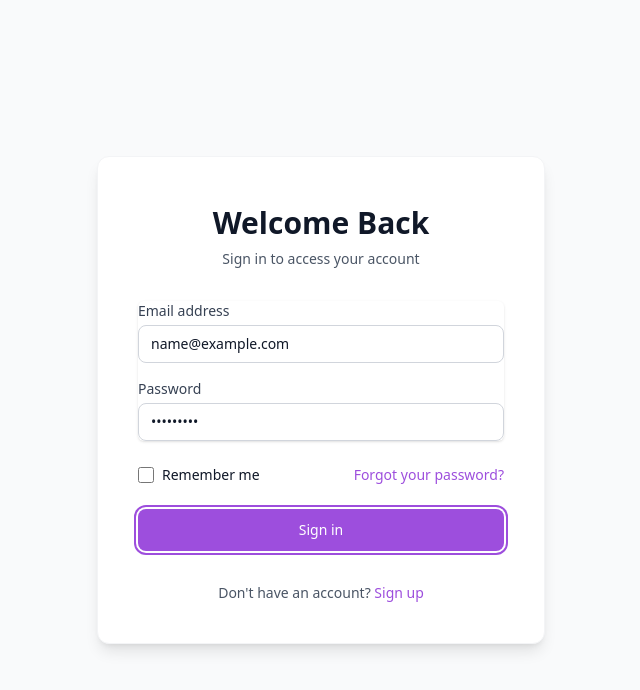
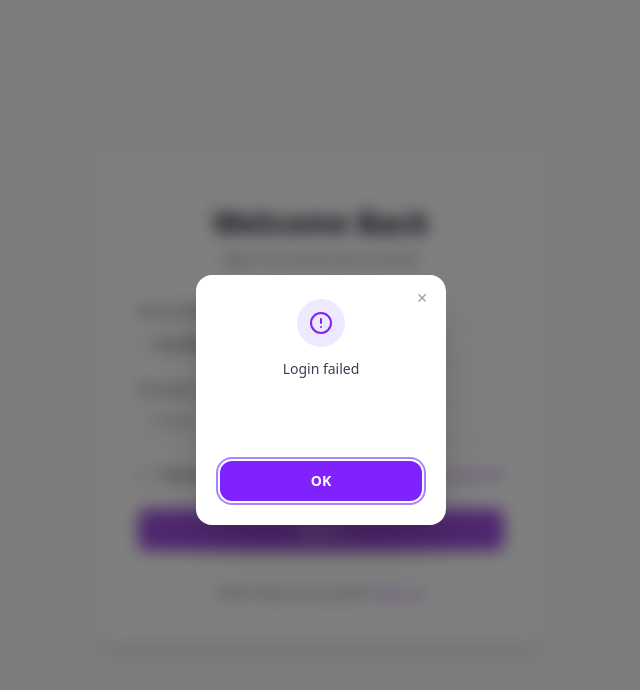
Before and after one commit to akashjadhav09/tech-forge-frontend, a React (Vite) app: page /login in a window 1280 px wide. Both pictures are taken after typing "name@example.com", "Sample123" into the empty fields and a click on the button "Sign in". Shown: the top 690 px of the page, without its empty margins (319-959 px from the left). Built offline with nearby package versions, Linux system fonts and the light colour scheme; no server answers.

Commit message:
Show Popup instead alert.

```diff
--- a/src/components/auth/LoginForm.jsx
+++ b/src/components/auth/LoginForm.jsx
@@ -1,11 +1,31 @@
+import { useState, useRef } from 'react';
 import { Link, useNavigate } from 'react-router-dom';
 import { loginUser } from '../../api/auth.api';
 import { useAuth } from '../../contexts/AuthContext';
+import AlertModal from '../common/AlertModal';
 
 export default function LoginForm() {
 
     const navigate = useNavigate();
     const { login } = useAuth();
+
+    const [alertMessage, setAlertMessage] = useState('');
+    const [alertOpen, setAlertOpen] = useState(false);
+    const pendingNav = useRef(null);
+
+    const showAlert = (msg, navigateTo = null) => {
+        pendingNav.current = navigateTo;
+        setAlertMessage(msg);
+        setAlertOpen(true);
+    };
+
+    const handleClose = () => {
+        setAlertOpen(false);
+        if (pendingNav.current) {
+            navigate(pendingNav.current);
+            pendingNav.current = null;
+        }
+    };
 
     const handleSubmit = async (e) => {
         e.preventDefault();
@@ -15,7 +35,7 @@ export default function LoginForm() {
             const password = e.target.password.value;
 
             if (!email || !password) {
-                alert("Please fill all fields");
+                showAlert("Please fill all fields");
                 return;
             }
 
@@ -27,17 +47,21 @@ export default function LoginForm() {
             // Use context login to update global state (stores access_token + refresh_token)
             await login(res.data);
 
-            alert("Login success");
-
-            navigate('/home');
+            showAlert("Login success", '/home');
         } catch (err) {
             console.log(err);
-            alert(err.response?.data?.message || "Login failed");
+            showAlert(err.response?.data?.message || "Login failed");
         }
     }
 
     return (
         <div className="min-h-screen flex items-center justify-center bg-gray-50 py-12 px-4 sm:px-6 lg:px-8">
+            <AlertModal
+                isOpen={alertOpen}
+                message={alertMessage}
+                onClose={handleClose}
+            />
+
             <div className="max-w-md w-full space-y-8 bg-white p-10 rounded-xl shadow-lg border border-gray-100">
                 <div className="text-center">
                     <h2 className="mt-2 text-3xl font-extrabold text-gray-900">
--- a/src/components/auth/RegisterForm.jsx
+++ b/src/components/auth/RegisterForm.jsx
@@ -1,10 +1,30 @@
+import { useState, useRef } from 'react';
 import { Link, useNavigate } from 'react-router-dom';
 import { registerUser, loginUser } from '../../api/auth.api';
 import { useAuth } from '../../contexts/AuthContext';
+import AlertModal from '../common/AlertModal';
 
 export default function RegisterForm() {
     const navigate = useNavigate();
     const { login } = useAuth();
+
+    const [alertMessage, setAlertMessage] = useState('');
+    const [alertOpen, setAlertOpen] = useState(false);
+    const pendingNav = useRef(null);
+
+    const showAlert = (msg, navigateTo = null) => {
+        pendingNav.current = navigateTo;
+        setAlertMessage(msg);
+        setAlertOpen(true);
+    };
+
+    const handleClose = () => {
+        setAlertOpen(false);
+        if (pendingNav.current) {
+            navigate(pendingNav.current);
+            pendingNav.current = null;
+        }
+    };
 
     const handleSubmit = async (e) => {
         e.preventDefault();
@@ -15,7 +35,7 @@ export default function RegisterForm() {
             const confirmPassword = e.target.confirmPassword.value;
 
             if (password !== confirmPassword) {
-                alert("Passwords do not match");
+                showAlert("Passwords do not match");
                 return;
             }
 
@@ -34,16 +54,21 @@ export default function RegisterForm() {
             // Use context login to update global state (stores access_token + refresh_token)
             await login(loginRes.data);
 
-            alert("Registration and login success");
-            navigate('/home');
+            showAlert("Registration and login success", '/home');
         } catch (err) {
             console.log(err);
-            alert(err.response?.data?.message || "Registration failed");
+            showAlert(err.response?.data?.message || "Registration failed");
         }
     }
 
     return (
         <div className="min-h-screen flex items-center justify-center bg-gray-50 py-12 px-4 sm:px-6 lg:px-8">
+            <AlertModal
+                isOpen={alertOpen}
+                message={alertMessage}
+                onClose={handleClose}
+            />
+
             <div className="max-w-md w-full space-y-8 bg-white p-10 rounded-xl shadow-lg border border-gray-100">
                 <div className="text-center">
                     <h2 className="mt-2 text-3xl font-extrabold text-gray-900">
--- a/src/components/blog/BlogPostForm.jsx
+++ b/src/components/blog/BlogPostForm.jsx
@@ -1,4 +1,5 @@
 import { useState, useRef, useEffect } from 'react';
+import AlertModal from '../common/AlertModal';
 import { uploadBlogImage } from '../../api/blog.api';
 
 export default function BlogPostForm({
@@ -31,6 +32,14 @@ export default function BlogPostForm({
     const [uploadError, setUploadError] = useState(null);
 
     const [isSubmitting, setIsSubmitting] = useState(false);
+
+    const [alertMessage, setAlertMessage] = useState('');
+    const [alertOpen, setAlertOpen] = useState(false);
+
+    const showAlert = (msg) => {
+        setAlertMessage(msg);
+        setAlertOpen(true);
+    };
 
     const editorRef = useRef(null);
 
@@ -97,14 +106,14 @@ export default function BlogPostForm({
         if (isSubmitting) return;
 
         if (isUploading) {
-            alert('Please wait for the image to finish uploading.');
+            showAlert('Please wait for the image to finish uploading.');
             return;
         }
 
         const htmlContent = editorRef.current.innerHTML;
 
         if (!title.trim() || !htmlContent.trim()) {
-            alert("Please provide a title and content.");
+            showAlert("Please provide a title and content.");
             return;
         }
 
@@ -134,7 +143,7 @@ export default function BlogPostForm({
 
         } catch (error) {
             console.error("Failed to save post:", error);
-            alert(error?.response?.data?.message ?? "Failed to save post. Please try again.");
+            showAlert(error?.response?.data?.message ?? "Failed to save post. Please try again.");
         } finally {
             setIsSubmitting(false);
         }
@@ -143,6 +152,11 @@ export default function BlogPostForm({
 
     return (
         <div className="min-h-screen bg-gray-50 py-12 px-4 sm:px-6 lg:px-8">
+            <AlertModal
+                isOpen={alertOpen}
+                message={alertMessage}
+                onClose={() => setAlertOpen(false)}
+            />
             <div className="max-w-4xl mx-auto">
                 <div className="bg-white shadow-xl rounded-2xl overflow-hidden">
                     <div className="p-8 space-y-8">
--- /dev/null
+++ b/src/components/common/AlertModal.jsx
@@ -0,0 +1,110 @@
+import { useEffect, useRef } from 'react';
+
+/**
+ * AlertModal — a styled replacement for the browser's native alert().
+ *
+ * Props:
+ *   isOpen   {boolean}  — whether the modal is visible
+ *   message  {string}   — the message to display
+ *   onClose  {function} — called when the user dismisses the modal (X, OK, or backdrop)
+ */
+export default function AlertModal({ isOpen, message, onClose }) {
+    const okBtnRef = useRef(null);
+
+    // Auto-focus the OK button when the modal opens (accessibility + keyboard UX)
+    useEffect(() => {
+        if (isOpen && okBtnRef.current) {
+            okBtnRef.current.focus();
+        }
+    }, [isOpen]);
+
+    // Close on Escape key
+    useEffect(() => {
+        if (!isOpen) return;
+        const handleKey = (e) => {
+            if (e.key === 'Escape') onClose();
+        };
+        document.addEventListener('keydown', handleKey);
+        return () => document.removeEventListener('keydown', handleKey);
+    }, [isOpen, onClose]);
+
+    if (!isOpen) return null;
+
+    return (
+        /* Backdrop */
+        <div
+            id="alert-modal-backdrop"
+            role="dialog"
+            aria-modal="true"
+            aria-labelledby="alert-modal-message"
+            className="fixed inset-0 z-[9999] flex items-center justify-center bg-black/50 backdrop-blur-sm animate-[fadeIn_0.18s_ease]"
+            onClick={onClose}
+        >
+            {/* Modal box — stop clicks from bubbling to backdrop */}
+            <div
+                id="alert-modal-box"
+                className="relative w-[250px] h-[250px] bg-white rounded-2xl shadow-2xl flex flex-col items-center justify-center gap-3 p-6 overflow-hidden animate-[slideUp_0.22s_cubic-bezier(0.34,1.56,0.64,1)] box-border"
+                onClick={(e) => e.stopPropagation()}
+            >
+                {/* X close button */}
+                <button
+                    id="alert-modal-close-x"
+                    aria-label="Close alert"
+                    className="absolute top-2.5 right-3 text-gray-400 hover:text-gray-700 hover:bg-gray-100 text-sm leading-none p-1.5 rounded-md transition-colors duration-150 cursor-pointer border-none bg-transparent"
+                    onClick={onClose}
+                >
+                    ✕
+                </button>
+
+                {/* Icon */}
+                <div className="w-12 h-12 rounded-full bg-violet-100 flex items-center justify-center flex-shrink-0">
+                    <svg
+                        xmlns="http://www.w3.org/2000/svg"
+                        viewBox="0 0 24 24"
+                        fill="none"
+                        stroke="currentColor"
+                        strokeWidth="2"
+                        strokeLinecap="round"
+                        strokeLinejoin="round"
+                        className="w-6 h-6 text-violet-600"
+                        aria-hidden="true"
+                    >
+                        <circle cx="12" cy="12" r="10" />
+                        <line x1="12" y1="8" x2="12" y2="12" />
+                        <line x1="12" y1="16" x2="12.01" y2="16" />
+                    </svg>
+                </div>
+
+                {/* Message */}
+                <p
+                    id="alert-modal-message"
+                    className="m-0 text-center text-sm leading-snug text-gray-700 break-words max-h-20 overflow-y-auto"
+                >
+                    {message}
+                </p>
+
+                {/* OK button */}
+                <button
+                    id="alert-modal-ok"
+                    ref={okBtnRef}
+                    className="mt-auto w-full py-2.5 border-none rounded-xl bg-violet-600 text-white font-semibold text-sm cursor-pointer transition-all duration-150 hover:bg-violet-700 hover:scale-[1.02] focus:outline-none focus:ring-2 focus:ring-violet-400 focus:ring-offset-2"
+                    onClick={onClose}
+                >
+                    OK
+                </button>
+            </div>
+
+            {/* Keyframe animations injected once */}
+            <style>{`
+                @keyframes fadeIn {
+                    from { opacity: 0; }
+                    to   { opacity: 1; }
+                }
+                @keyframes slideUp {
+                    from { opacity: 0; transform: scale(0.85) translateY(16px); }
+                    to   { opacity: 1; transform: scale(1)    translateY(0);     }
+                }
+            `}</style>
+        </div>
+    );
+}
--- a/src/components/layout/Navbar.jsx
+++ b/src/components/layout/Navbar.jsx
@@ -97,9 +97,9 @@ export default function Navbar() {
                         <a href="#" onClick={handleWriteClick} className={`text-xs font-bold uppercase tracking-wider transition-colors duration-200 ${isActive('/writeablog')}`}>
                             Write
                         </a>
-                        <Link to="/contact" className={`text-xs font-bold uppercase tracking-wider transition-colors duration-200 ${isActive('/contact')}`}>
+                        {/* <Link to="/contact" className={`text-xs font-bold uppercase tracking-wider transition-colors duration-200 ${isActive('/contact')}`}>
                             Contact
-                        </Link>
+                        </Link> */}
 
                         {user?.role === "admin" && (
                             <Link to="/admin" className={`text-xs font-bold uppercase tracking-wider transition-colors duration-200 text-red-500 hover:text-red-600`}>
@@ -111,12 +111,12 @@ export default function Navbar() {
                     {/* Right Section: Search & Auth */}
                     <div className="flex items-center gap-4">
                         {/* Search Input - Only visible on ExploreBlogsPage */}
-                        {location.pathname === "/blogs" && (
+                        {/* {location.pathname === "/blogs" && (
                             <SearchWithDropdown
                                 options={["Title", "Author", "Category"]}
                                 onSearch={handleSearch}
                             />
-                        )}
+                        )} */}
                         {/* Notifications (Hidden on small mobile) */}
                         {user && (
                             <Link to="/notifications" className="hidden sm:hidden text-gray-400 hover:text-primary transition-colors relative">
--- a/src/pages/BlogDetailPage.jsx
+++ b/src/pages/BlogDetailPage.jsx
@@ -1,4 +1,5 @@
 import { useState, useEffect } from 'react';
+import AlertModal from '../components/common/AlertModal';
 import { useParams, useNavigate } from 'react-router-dom';
 import { useAuth } from '../contexts/AuthContext';
 import { getBlogById } from '../api/blog.api';
@@ -14,6 +15,14 @@ export default function BlogDetailPage() {
     const [post, setPost] = useState(null);
     const [loading, setLoading] = useState(true);
     const [error, setError] = useState(null);
+
+    const [alertMessage, setAlertMessage] = useState('');
+    const [alertOpen, setAlertOpen] = useState(false);
+
+    const showAlert = (msg) => {
+        setAlertMessage(msg);
+        setAlertOpen(true);
+    };
 
     // Interaction States - MUST be declared before any early returns
     const [likes, setLikes] = useState(0);
@@ -149,7 +158,7 @@ export default function BlogDetailPage() {
     // --- Handlers ---
 
     const handleLike = async () => {
-        if (!user) return alert("Please login to like posts.");
+        if (!user) { showAlert("Please login to like posts."); return; }
         if (reactionLoading) return;
 
         // Optimistic update
@@ -187,7 +196,7 @@ export default function BlogDetailPage() {
     };
 
     const handleDislike = async () => {
-        if (!user) return alert("Please login to react to posts.");
+        if (!user) { showAlert("Please login to react to posts."); return; }
         if (reactionLoading) return;
 
         // Optimistic update
@@ -270,7 +279,7 @@ export default function BlogDetailPage() {
         } catch (error) {
             console.error("Failed to create comment", error);
             setComments(current => current.filter(c => c.commentId !== tempId));
-            alert(error?.response?.data?.message || 'Failed to post comment.');
+            showAlert(error?.response?.data?.message || 'Failed to post comment.');
         }
     };
 
@@ -303,7 +312,7 @@ export default function BlogDetailPage() {
             }
         } catch (error) {
             console.error("Failed to update comment", error);
-            alert(error?.response?.data?.message || 'Failed to update comment.');
+            showAlert(error?.response?.data?.message || 'Failed to update comment.');
         }
     };
 
@@ -330,6 +339,11 @@ export default function BlogDetailPage() {
 
     return (
         <div className="min-h-screen bg-gray-50 py-12 px-4 sm:px-6 lg:px-8">
+            <AlertModal
+                isOpen={alertOpen}
+                message={alertMessage}
+                onClose={() => setAlertOpen(false)}
+            />
             <article className="max-w-4xl mx-auto bg-white rounded-2xl shadow-xl overflow-hidden">
                 {/* Hero Image */}
                 <div className="h-96 w-full overflow-hidden relative">
--- a/src/pages/MyBlogsPage.jsx
+++ b/src/pages/MyBlogsPage.jsx
@@ -1,4 +1,5 @@
 import { useState, useEffect } from 'react';
+import AlertModal from '../components/common/AlertModal';
 import { useNavigate } from 'react-router-dom';
 import { useAuth } from '../contexts/AuthContext';
 import { getMyBlogs, deleteBlog, updateBlog } from '../api/blog.api';
@@ -11,6 +12,14 @@ export default function MyBlogsPage() {
     const [blogs, setBlogs] = useState([]);
     const [loading, setLoading] = useState(true);
     const [error, setError] = useState(null);
+
+    const [alertMessage, setAlertMessage] = useState('');
+    const [alertOpen, setAlertOpen] = useState(false);
+
+    const showAlert = (msg) => {
+        setAlertMessage(msg);
+        setAlertOpen(true);
+    };
 
     useEffect(() => {
         if (!user) {
@@ -46,7 +55,7 @@ export default function MyBlogsPage() {
             setBlogs(prev => prev.filter(blog => blog.blogId !== blogId));
         } catch (err) {
             console.error('Error deleting blog:', err);
-            alert(err.response?.data?.message || 'Failed to delete blog');
+            showAlert(err.response?.data?.message || 'Failed to delete blog');
         }
     };
 
@@ -65,7 +74,7 @@ export default function MyBlogsPage() {
             );
         } catch (err) {
             console.error('Error publishing blog:', err);
-            alert(err.response?.data?.message || 'Failed to publish blog');
+            showAlert(err.response?.data?.message || 'Failed to publish blog');
         }
     };
 
@@ -104,6 +113,11 @@ export default function MyBlogsPage() {
 
     return (
         <div className="min-h-screen bg-gray-50 py-12 px-4 sm:px-6 lg:px-8">
+            <AlertModal
+                isOpen={alertOpen}
+                message={alertMessage}
+                onClose={() => setAlertOpen(false)}
+            />
             <div className="max-w-7xl mx-auto">
                 {/* Header */}
                 <div className="mb-12">
```
Also changed, not shown: src/components/layout/Footer.jsx (+4 -4 lines), src/pages/ProfilePage.jsx (+4 -5 lines).
